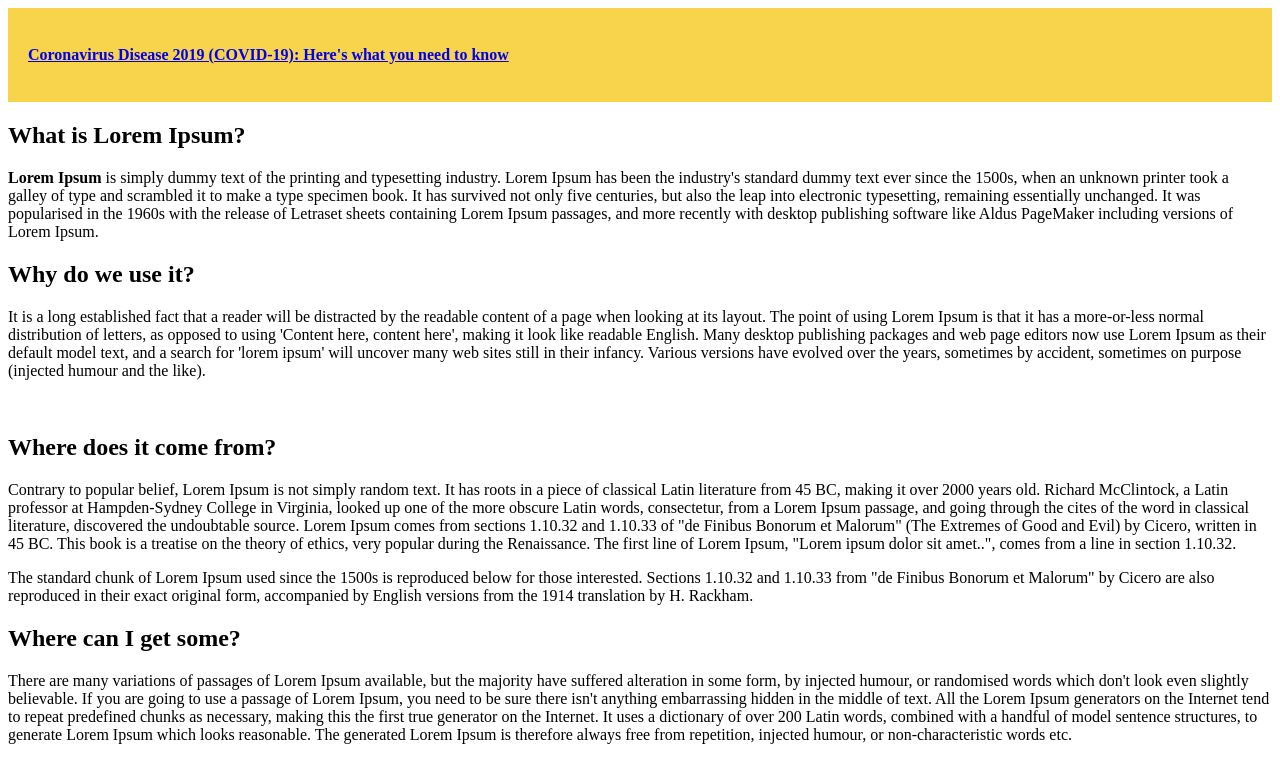
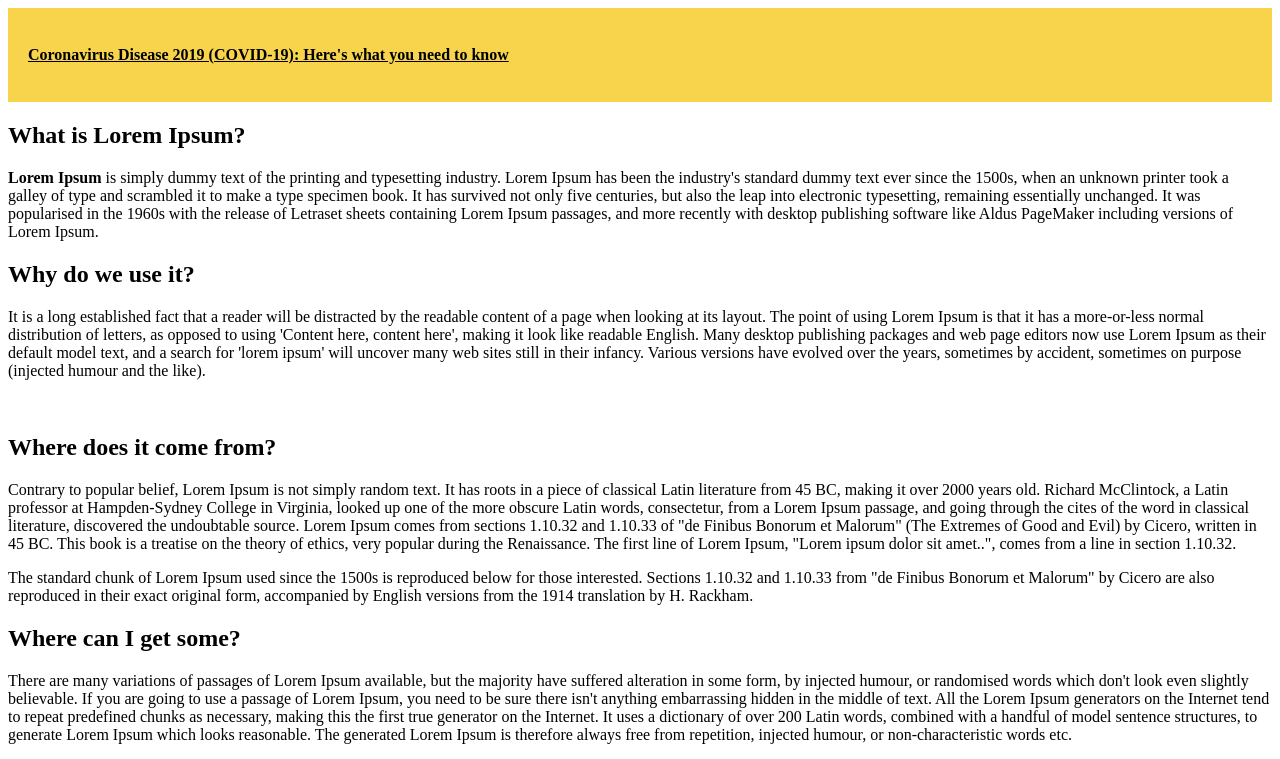
Before and after one commit to russell-oit/AlertBanner, a plain HTML site: page src/test.html in a window 1280 px wide. Shown: the top 759 px of the page. Drawn offline with Linux system fonts and the light colour scheme.

Commit message:
text color

```diff
--- a/src/test.html
+++ b/src/test.html
@@ -10,7 +10,7 @@
             position: relative;
             display: block;
             padding: 1.3em 20px 1.3em 20px;
-            #color: #fff;
+            color: #000000;
             line-height: 1.3em;
             margin-bottom: 10px;
             text-shadow: none;
```
